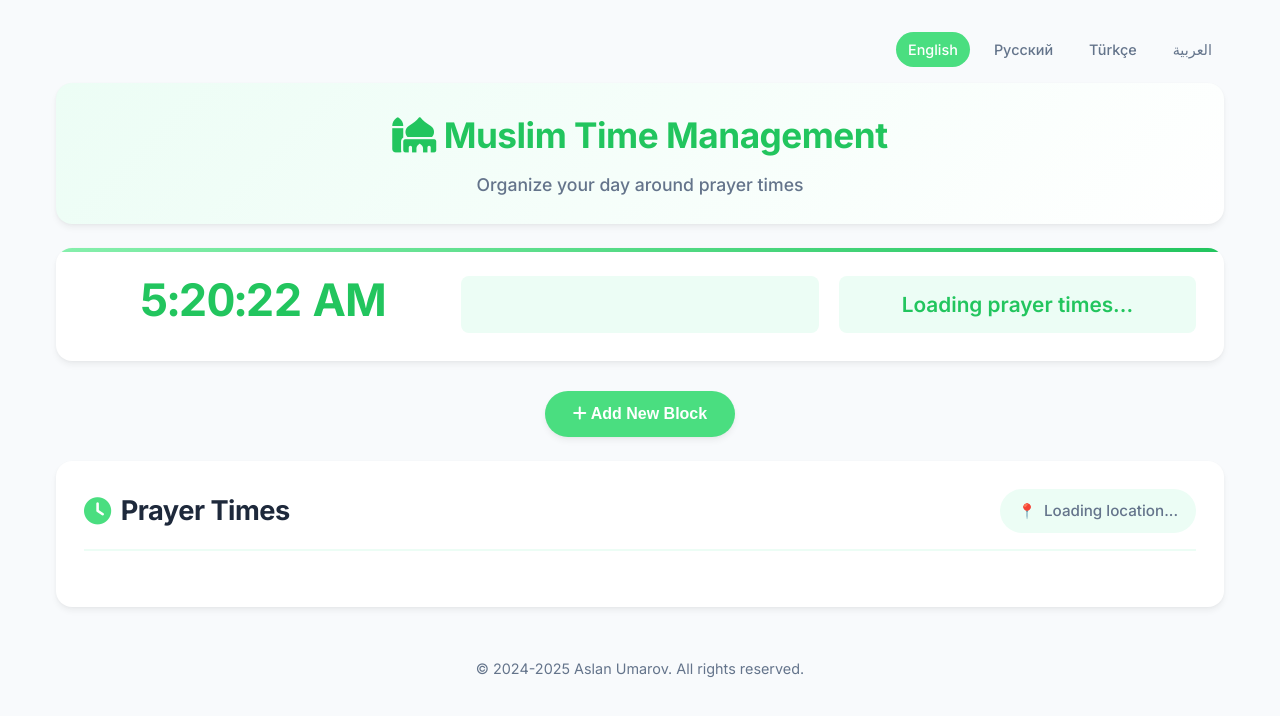
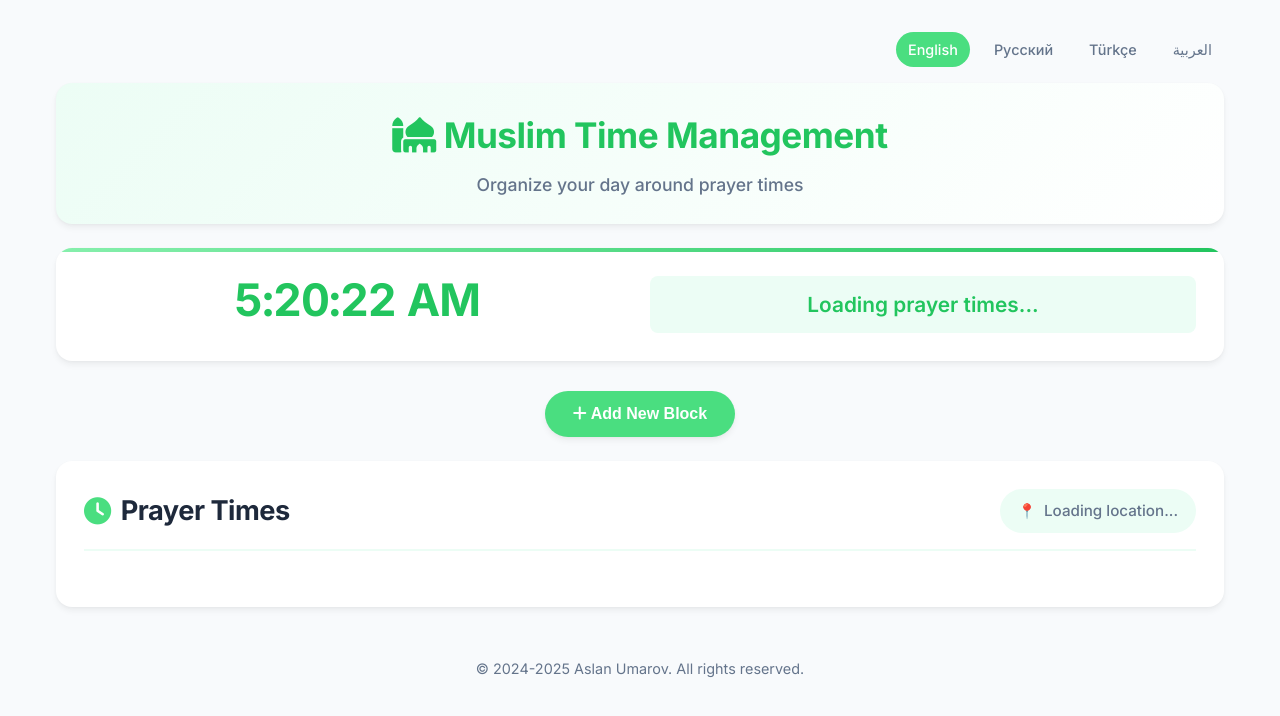
Before and after one commit to AslanUmr/muslim-schedule, a plain HTML site: page index.html in a window 1280 px wide. Drawn offline with Linux system fonts and the light colour scheme.

Commit message:
removed unnecessary details, fixed some bugs

```diff
--- a/index.html
+++ b/index.html
@@ -24,7 +24,7 @@
 
   <div class="current-info">
     <div class="current-time" id="current-time">--:--:--</div>
-    <div class="prayer-countdown"></div>
+
   </div>
 
   <button id="add-block-btn">
```
Also changed, not shown: ar.html (+1 -1 lines), ru.html (+1 -1 lines), tr.html (+1 -1 lines).
